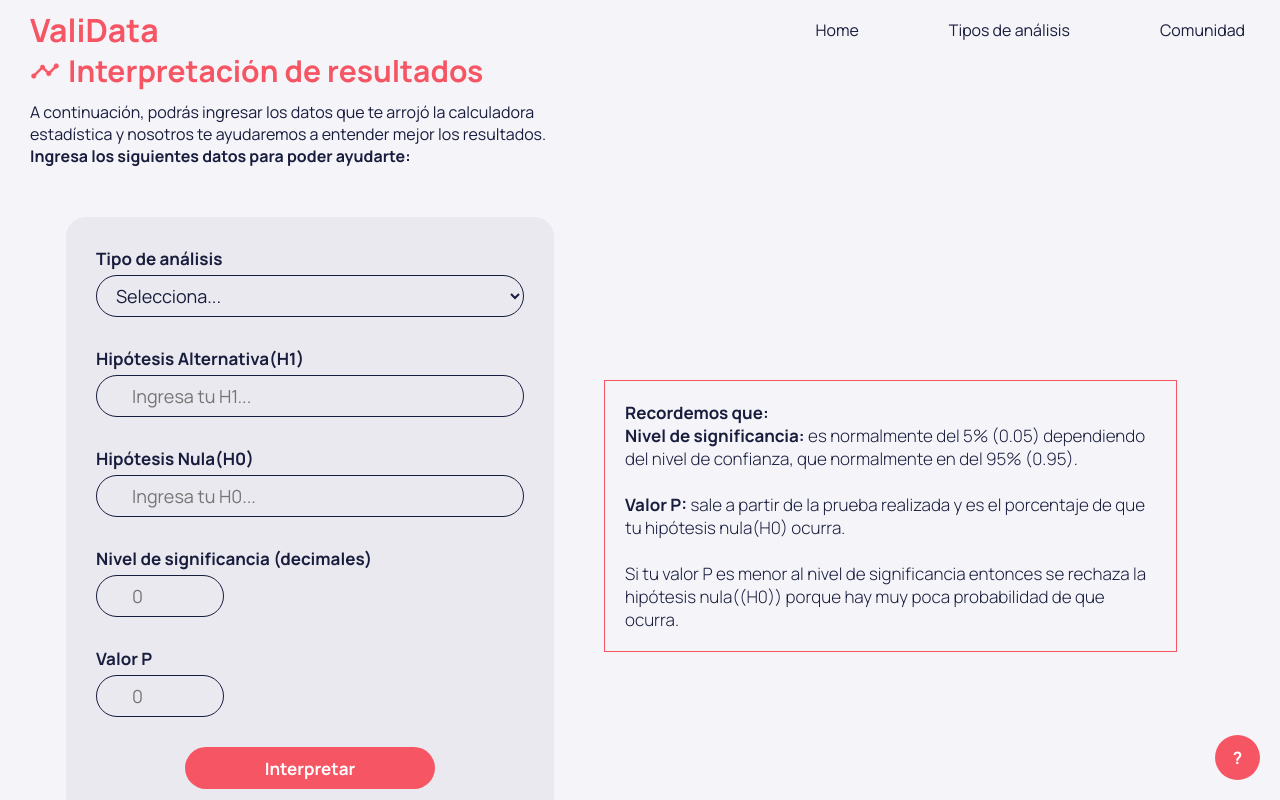
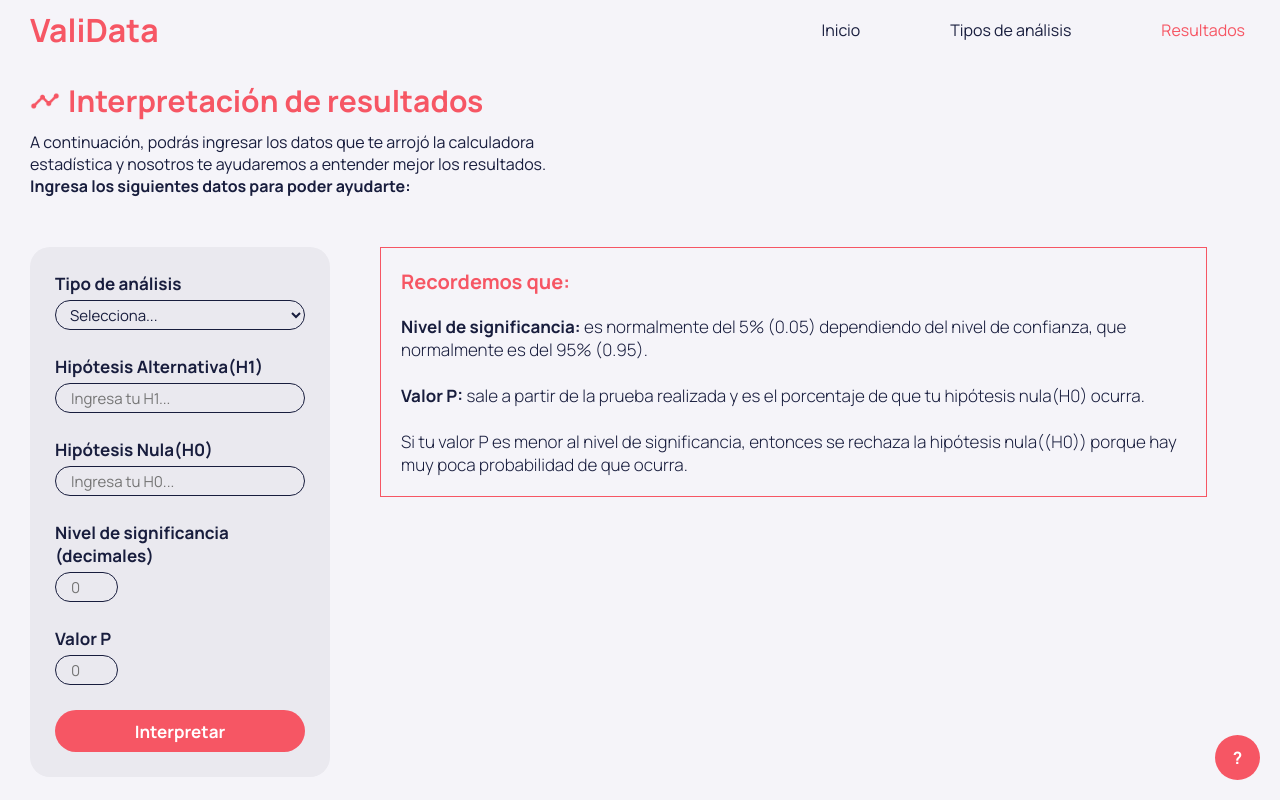
Before and after one commit to nataliaortizvi/pdg, a Vue app: page /interpretation in a window 1280 px wide. Shown: the top 800 px of the page. Built offline with nearby package versions, Linux system fonts and the light colour scheme; no server answers; the database is empty.

Commit message:
hosting fixes

```diff
--- a/src/App.vue
+++ b/src/App.vue
@@ -65,20 +65,20 @@ export default {
   </RouterLink>
     <nav>
       <RouterLink to="/" id="linkss" class="link" class-active="active"
-        >Home</RouterLink
+        >Inicio</RouterLink
       >
       <RouterLink to="/analisis" id="linkss" class="link" class-active="active"
         >Tipos de análisis</RouterLink
       >
-      <RouterLink to="/comunidad" id="linkss" class="link" class-active="active"
-        >Comunidad</RouterLink
+      <RouterLink to="/interpretation" id="linkss" class="link" class-active="active"
+        >Resultados</RouterLink
       >
     </nav>
   </header>
 
   <button class="btn helpBtn" @click="openModal">?</button>
   <Modal :showButton="true" v-if="showModal" @close="closeModal">
-    <Help class="helper"></Help>
+    <Help :modalOff="false" class="helper"></Help>
   </Modal>
 
   <!------------------------BODY------------------------->
--- a/src/assets/main.scss
+++ b/src/assets/main.scss
@@ -134,15 +134,14 @@ body {
 
 .input {
   width: 500px;
-  height: 42px;
-  border-radius: 31.5px;
+  height: 30px;
+  border-radius: 30px;
   background-color: transparent;
   border: 1px solid $MainColorBlue;
-  padding-left: 20px;
+  padding-left: 15px;
   font-family: $MainTypo;
-  font-size: 18px;
+  font-size: 15px;
   color: $MainColorBlue;
-  margin-right: 17px;
 
   &--desabled {
     pointer-events: none;
@@ -153,11 +152,10 @@ body {
   }
 
   &.--number {
-    width: 30%;
+    width: 25%;
   }
 
   ::placeholder {
     color: $Hint;
-    padding-left: 20px;
   }
 }
--- a/src/stores/tiposAnalisis.js
+++ b/src/stores/tiposAnalisis.js
@@ -6,7 +6,7 @@ export const useAnalisisStore = defineStore("analisis", {
             {
                 grupoDeAnalisis: [
                     {
-                        img: 'public/imgs/paired.png',
+                        img: '/imgs/paired.png',
                         title: 'Paired T-test',
                         descrip: '2 grupos con igual cantidad de elementos',
                         what: 'Una prueba T es una prueba estadística que compara los promedios y las desviaciones estándar de dos grupos relacionados para determinar si existe una diferencia significativa entre los dos grupos. Una diferencia significativa ocurre cuando es poco probable que las diferencias entre los grupos se deban a un error de muestreo o al azar.',
@@ -23,7 +23,7 @@ export const useAnalisisStore = defineStore("analisis", {
                         calculatorlink: 'https://www.graphpad.com/quickcalcs/ttest1/?format=C',
                     },
                     {
-                        img: 'public/imgs/unpaired.png',
+                        img: '/imgs/unpaired.png',
                         title: 'Unpaired T-test',
                         descrip: '2 grupos con diferente cantidad de elementos',
                         what: 'Una prueba T es una prueba estadística que compara los promedios y las desviaciones estándar de dos grupos independientes para determinar si existe una diferencia significativa entre los dos grupos. Una diferencia significativa ocurre cuando es poco probable que las diferencias entre los grupos se deban a un error de muestreo o al azar.',
@@ -40,7 +40,7 @@ export const useAnalisisStore = defineStore("analisis", {
                         calculatorlink: 'https://www.graphpad.com/quickcalcs/ttest1/?format=C',
                     },
                     {
-                        img: 'public/imgs/anova.png',
+                        img: '/imgs/anova.png',
                         title: 'ANOVA',
                         descrip: '3 grupos o más indiferente la cantidad de elementos',
                         what: 'Se utiliza una prueba ANOVA para comparar las medias de tres o más muestras independientes simultáneamente.',
@@ -62,7 +62,7 @@ export const useAnalisisStore = defineStore("analisis", {
                 ],
                 correlacion: [
                     {
-                        img: 'public/imgs/paired.png',
+                        img: '/imgs/paired.png',
                         title: 'Spearman',
                         descrip: 'La escala de medida debe ser ordinal (o intervalo, razón)',
                         what: 'Spearman es una prueba no paramétrica utilizada para medir la fuerza de asociación entre dos variables, donde el valor r = 1 significa una correlación positiva perfecta y el valor r = -1 significa una correlación negativa perfecta.',
@@ -86,7 +86,7 @@ export const useAnalisisStore = defineStore("analisis", {
                         calculatorlink: 'https://www.socscistatistics.com/tests/spearman/default2.aspx',
                     },
                     {
-                        img: 'public/imgs/Unpaired.png',
+                        img: '/imgs/unpaired.png',
                         title: 'Pearson',
                         descrip: 'La escala de medida debe ser de intervalo o de razón',
                         what: 'El coeficiente de correlación de Pearson se usa para medir la fuerza de una asociación lineal entre dos variables, donde el valor r = 1 significa una correlación positiva perfecta y el valor r = -1 significa una correlación negativa perfecta. Las variables deben tener una distribución aproximadamente normal. La asociación debe ser lineal y no debe haber valores atípicos en los datos.',
--- a/src/views/HomeView.vue
+++ b/src/views/HomeView.vue
@@ -54,7 +54,7 @@ export default {
   <section class="manual">
     <h3 class="manual__titleOne">¿Aún no sabes cómo usar validata?</h3>
     <h1 class="manual__titleTwo">Aquí te enseñamos</h1>
-    <Help></Help>
+    <Help :modalOff ="true"></Help>
   </section>
 </template>
 
--- a/src/views/InterpretationView.vue
+++ b/src/views/InterpretationView.vue
@@ -131,15 +131,15 @@ export default {
         <b class="titlesStyle --bodyTextSmall --thin nivelInfo">
           <strong><p class="reminder">Recordemos que:</p></strong>
           <strong>Nivel de significancia: </strong>es normalmente del 5% (0.05)
-          dependiendo del nivel de confianza, que normalmente en del 95% (0.95).
+          dependiendo del nivel de confianza, que normalmente es del 95% (0.95).
           <br /><br />
           <strong>Valor P: </strong> sale a partir de la prueba realizada y es
-          el porcentaje de que tu hipótesis nula(H0) ocurra. <br /><br />Si tu valor P es menor
-          al nivel de significancia entonces se rechaza la hipótesis nula((H0)) porque
-          hay muy poca probabilidad de que ocurra.
+          el porcentaje de que tu hipótesis nula(H0) ocurra. <br /><br />Si tu
+          valor P es menor al nivel de significancia, entonces se rechaza la
+          hipótesis nula((H0)) porque hay muy poca probabilidad de que ocurra.
         </b>
 
-        <p class="" v-if="this.analize">Eso quiere decir que si:</p>
+        <p class="reminder" v-if="this.analize">Eso quiere decir que:</p>
 
         <h1
           class="titlesStyle --bodyTextBig --blue pvalueInfo"
@@ -163,7 +163,7 @@ export default {
 
         <p v-if="this.analize">Así que según tus resultados:</p>
 
-        <p class="dataInfo" v-if="this.analize">
+        <p v-if="this.analize">
           Tu valor P
           <strong class="interPvalue">({{ this.showPvalue }})</strong> es
           <strong v-if="!this.isLess">mayor</strong>
@@ -175,7 +175,7 @@ export default {
           <strong v-if="this.isLess"><br />Es aceptada ✅</strong>
           <strong v-if="!this.isLess"><br />Es rechazada 🚫</strong>
           <br /><br />Y tu hipótesis nula(H0) de:
-          <span>{{ this.showH1 }}. </span>
+          <span>{{ this.showH0 }}. </span>
           <strong v-if="!this.isLess"><br />Es aceptada ✅</strong>
           <strong v-if="this.isLess"><br />Es rechazada 🚫</strong>
         </p>
@@ -192,7 +192,7 @@ export default {
   display: flex;
   flex-direction: column;
   width: 100%;
-  padding: 0px 30px;
+  padding: 30px 30px;
   color: $MainColorBlue;
 
   .header {
@@ -213,8 +213,8 @@ export default {
   .body {
     display: flex;
     flex-direction: row;
-    align-items: center;
-    justify-content: center;
+    align-items: flex-start;
+    justify-content: space-between;
     gap: 50px;
     width: 100%;
     margin: 50px 0px;
@@ -224,11 +224,11 @@ export default {
       flex-direction: column;
       justify-content: center;
       align-items: flex-start;
-      width: 40%;
+      width: 30%;
       background-color: $Background2;
       border-radius: 20px;
-      padding: 30px;
-      gap: 30px;
+      padding: 25px;
+      gap: 25px;
 
       .theInput {
         display: flex;
@@ -237,18 +237,8 @@ export default {
         width: 100%;
 
         select {
-          padding: 0px 15px;
+          padding: 0px 10px;
         }
-
-
-        fieldset {
-          width: 100%;
-          height: 50px;
-        }
-      }
-
-      ::placeholder {
-        padding-left: 15px;
       }
 
       &__btnclass {
@@ -263,18 +253,13 @@ export default {
       flex-direction: column;
       justify-content: flex-start;
       align-items: flex-start;
-      width: 50%;
+      width: auto;
       gap: 30px;
-
 
       .nivelInfo {
         border: 1px solid $SecondPink;
         padding: 20px;
-        width: 94%;
-      }
-      .dataInfo {
-
-
+        width: 95%;
         .reminder {
           font-size: $BodyTextSize2;
           color: $SecondPink;
```
Also changed, not shown: src/components/Help.vue (+106 -94 lines), 4 other files (tests, documents, lock files or other folders).
